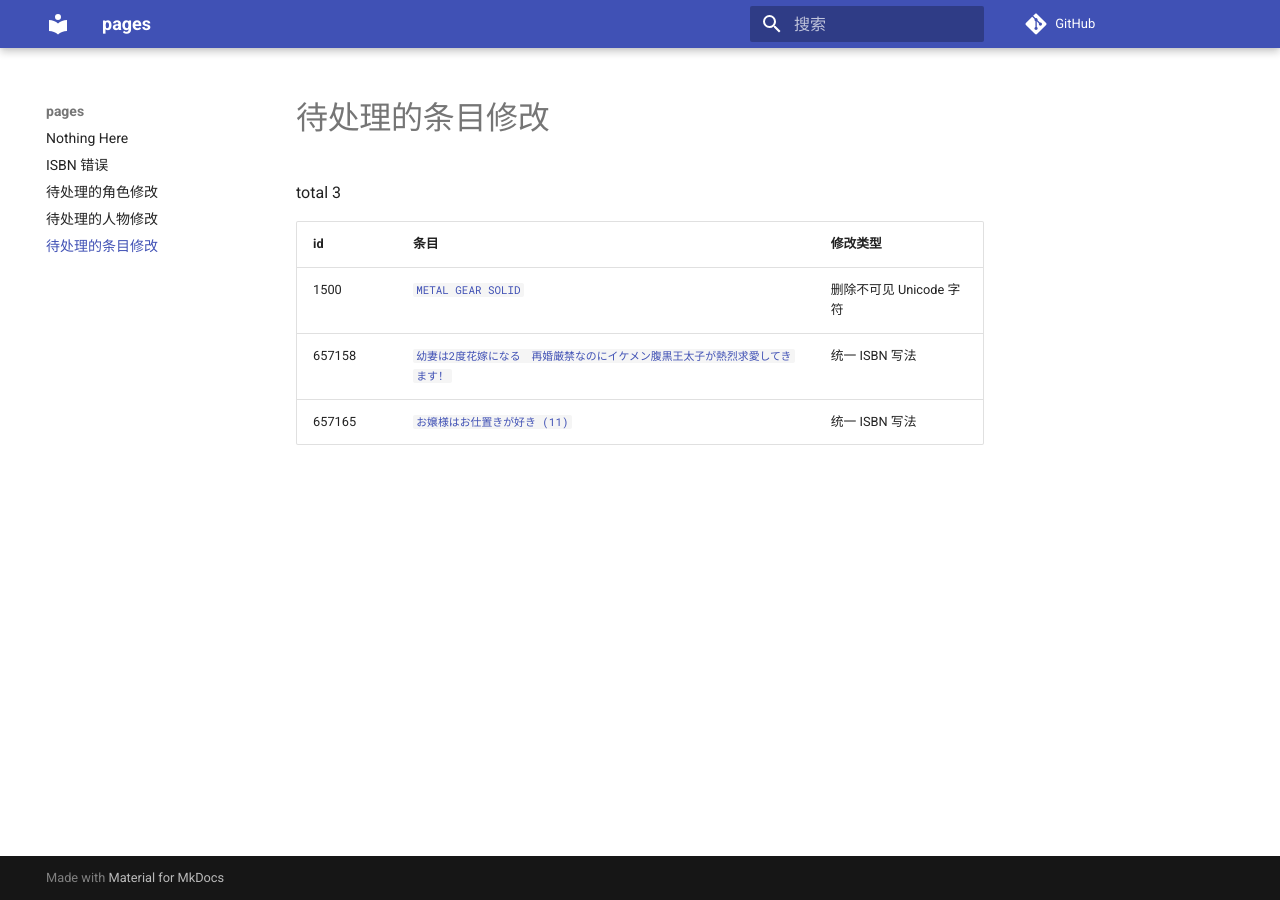
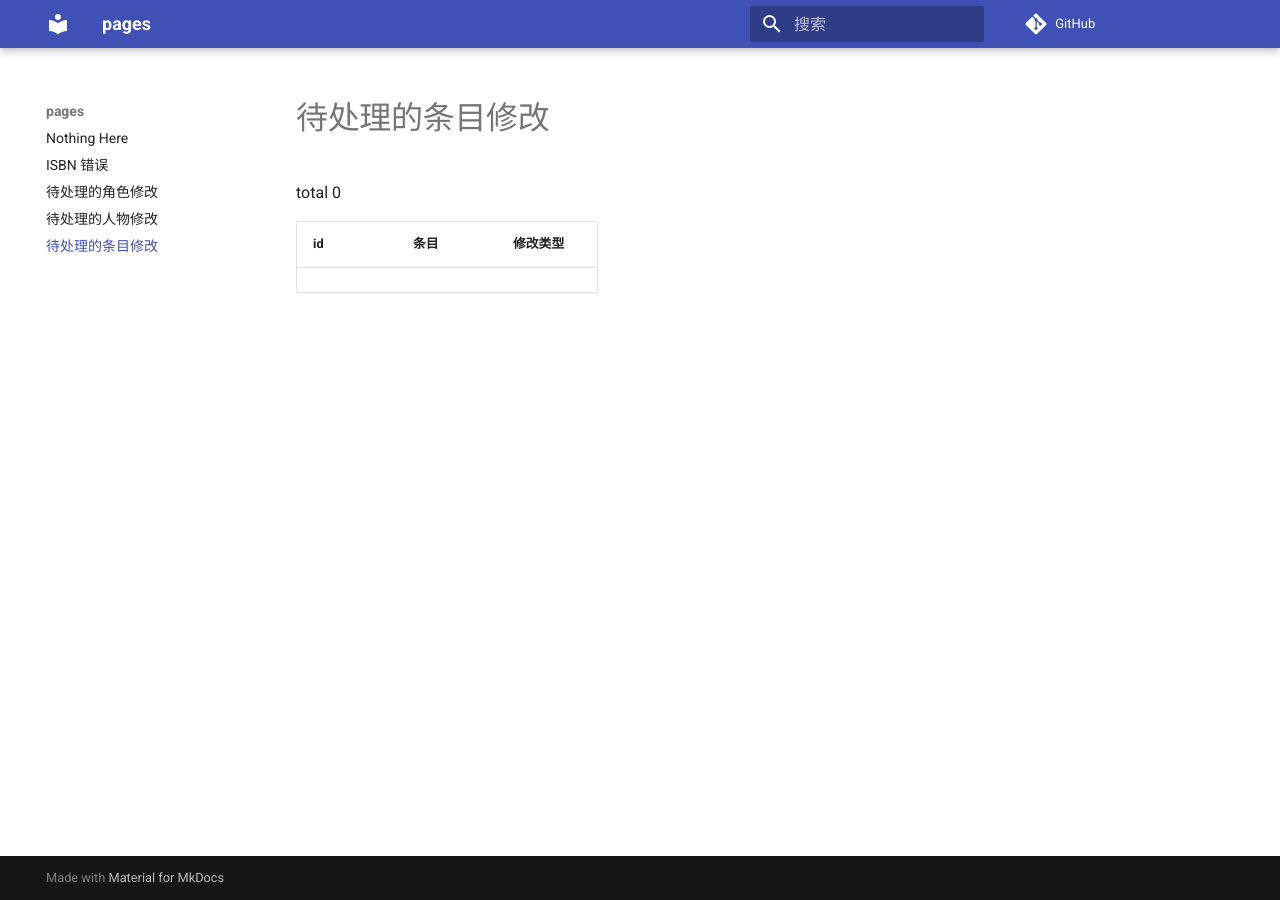
Before and after one commit to trim21/bangumi-pages, an MkDocs documentation site: the page built from docs/pending-subject-changes.md, in a window 1280 px wide. Built offline with MkDocs 1.6.1 and Material for MkDocs 9.7.7, drawn with Linux system fonts in a browser that asks for light colours; comment, search, counter and statistics services are not loaded.

Commit message:
update pending-changes.md

```diff
--- a/docs/pending-subject-changes.md
+++ b/docs/pending-subject-changes.md
@@ -1,9 +1,6 @@
 # 待处理的条目修改
 
-total 3
+total 0
 
 | id | 条目 | 修改类型 |
 | --- | --- | --- |
-| 1500 | [`METAL GEAR SOLID`](https://bgm.tv/subject/1500) | 删除不可见 Unicode 字符 |
-| 657158 | [`幼妻は2度花嫁になる　再婚厳禁なのにイケメン腹黒王太子が熱烈求愛してきます！`](https://bgm.tv/subject/657158) | 统一 ISBN 写法 |
-| 657165 | [`お嬢様はお仕置きが好き (11)`](https://bgm.tv/subject/657165) | 统一 ISBN 写法 |
```
